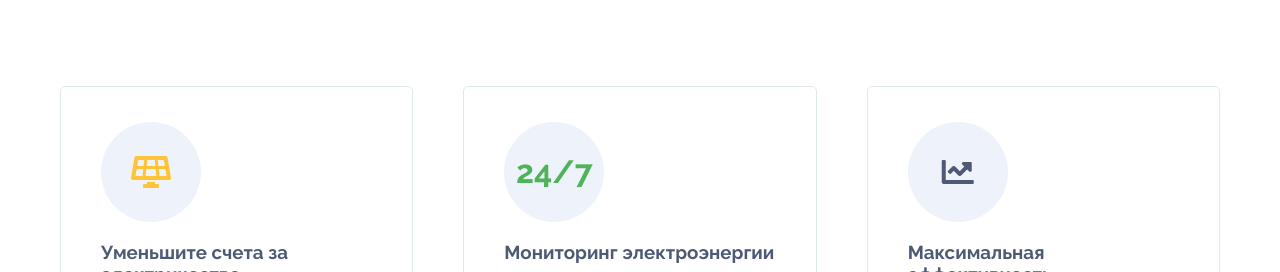
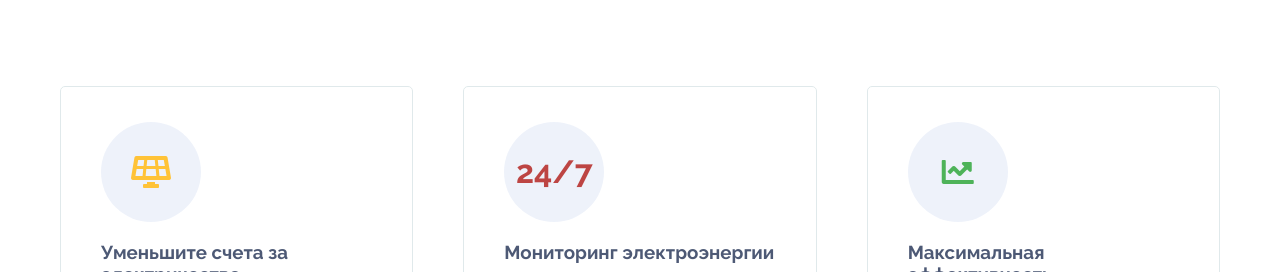
Before and after one commit to aspitsin/green-corp-landing, a plain HTML site: page index.html in a window 1280 px wide. Shown: the part 860-1132 px from the top of the page. Drawn offline with nearby package versions, Linux system fonts and the light colour scheme.

Commit message:
fix: main

```diff
--- a/main.css
+++ b/main.css
@@ -344,8 +344,7 @@ footer {
 .card:nth-child(2) .card__logo{
     color: #ad1714;
 }
-
-.card:nth-child(2) .card__logo{
+.card:nth-child(3) .card__logo{
     color: #22a030;
 }
 
```
